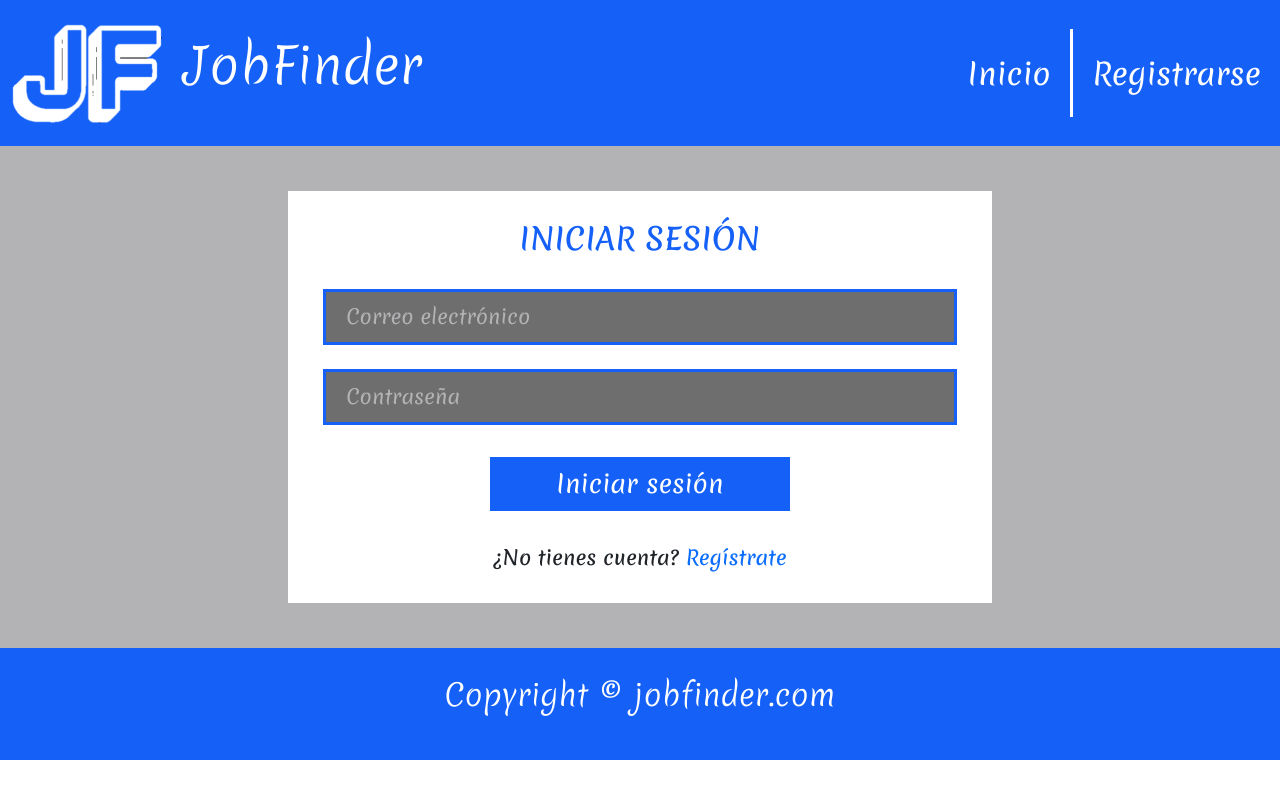
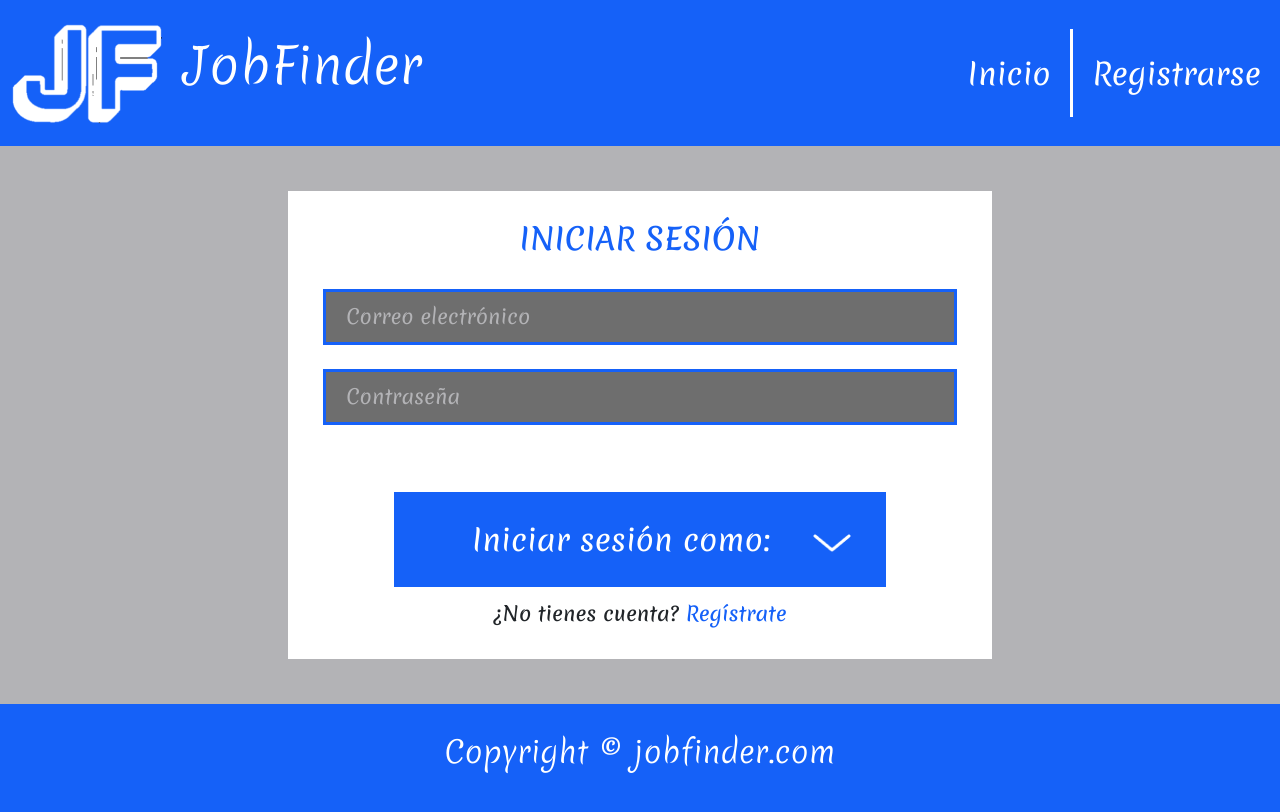
Before and after one commit to Sebastianlf270716/jobfinder-front, an Angular app: page /login in a window 1280 px wide. Shown: the top 812 px of the page. Built offline with nearby package versions, Linux system fonts and the light colour scheme; a web font is replaced by a local one.

Commit message:
Login listo, conexion con el back lista, falta guardar la respuesta en el local storage

```diff
--- a/src/app/components/pages/login/login.component.html
+++ b/src/app/components/pages/login/login.component.html
@@ -1,11 +1,44 @@
 <div class="contenido">
     <div class="contenedor">
         <h3 class="iniciar-sesion">INICIAR SESIÓN</h3>
-        <input type="text" placeholder="Correo electrónico" class="dato" />
-        <input type="password" placeholder="Contraseña" class="dato" />
-        <div style="width: 23%; margin: auto; min-width: 300px;">
-            <button class="btn-iniciar">Iniciar sesión</button>
+        <div *ngIf="mensage !== ''" class="dvErrorGeneral">
+            <p class="text-error">{{mensage}}</p>
         </div>
+        <form>
+            <div *ngIf="email.invalid && (email.dirty || email.touched)" class="dvError">
+                <small *ngIf="email.errors?.['required']" class="text-danger">Este campo es requerido</small>
+            </div>
+            <input type="email" placeholder="Correo electrónico" class="dato"
+            id="txtEmail" name="email" [(ngModel)]="formLogin.email"
+            #email="ngModel" required/>
+            <div *ngIf="contrasenia.invalid && (contrasenia.dirty || contrasenia.touched)" class="dvError">
+                <small *ngIf="contrasenia.errors?.['required']" class="text-danger">Este campo es requerido</small>
+            </div>
+            <input type="password" placeholder="Contraseña" class="dato"
+            id="txtContrasenia" name="contrasenia" [(ngModel)]="formLogin.contrasenia"
+            #contrasenia="ngModel" required/>
+            <div class="inputLogin">
+                <div (click)="desplegarCombo()" [ngClass]="cboLogin">
+                    <span>Iniciar sesión como:</span>
+                    <img src="./assets/img/flecha-select.png" alt="flecha" id="flecha-abajo" />
+                </div>
+                <div [ngClass]="cboLoginDesplegado" (click)="plegarCombo()">
+                    <div class="primeraFila">
+                        <span id="registrarseComo">Iniciar sesión como:</span>
+                        <img src="./assets/img/flecha-arriba.png" alt="flecha" id="flecha-arriba" />
+                    </div>
+                    <a (click)="onSubmit('empleador')">
+                        <p class="opcion">Empleador</p>
+                    </a>
+                    <a (click)="onSubmit('usuario')">
+                        <p class="opcion">Usuario</p>
+                    </a>
+                    <a (click)="onSubmit('administrador')">
+                        <p class="opcion">Administrador</p>
+                    </a>
+                </div>
+            </div>
+        </form>
         <h4 class="registrarse">
             ¿No tienes cuenta? <a href="/register-option">Regístrate</a>
         </h4>
--- a/src/app/components/pages/login/login.component.scss
+++ b/src/app/components/pages/login/login.component.scss
@@ -55,6 +55,74 @@
     padding-block: 15px;
 }
 
+.registrarse a {
+    color: #1561F8;
+}
+
 a{
     text-decoration: none;
+    color: inherit;
 }
+
+.cboLogin{
+    background-color: #1561F8;
+    width: 70%;
+    color: white;
+    border-width: 0;
+    font-size: clamp(17px, 2.3438vw, 100vw);
+    padding-inline: 35px;
+    padding-block: 25px;
+    margin-top: 55px;
+    margin-inline: auto;
+    cursor: pointer;
+}
+
+.cboLoginDesplegado{
+    background-color: #1561F8;
+    width: 70%;
+    color: white;
+    border-width: 0;
+    font-size: clamp(17px, 2.3438vw, 100vw);
+    margin-top: 55px;
+    margin-inline: auto;
+}
+
+.cboLogin:hover{
+    background-color: #1561f88c;
+}
+
+#flecha-abajo, #flecha-arriba{
+    float: right;
+    margin-top: 4%;
+    width: 9%;
+}
+
+.opcion, .primeraFila{
+    padding-top: 20px;
+    cursor: pointer;
+    margin: 0;
+    padding-inline: 35px;
+    padding-block: 25px;
+}
+
+.opcion{
+    border-top-width: 1px;
+    border-top-color: #8fb4ff8c;
+    border-top-style: solid;
+}
+
+.opcion:hover{
+    background-color: #82acff8e;
+}
+
+.ocultar{
+    display: none;
+}
+
+.dvErrorGeneral {
+    text-align: center;
+}
+
+.text-error {
+    color: red;
+}
--- a/src/app/components/pages/login/login.component.ts
+++ b/src/app/components/pages/login/login.component.ts
@@ -1,4 +1,5 @@
 import { Component, OnInit } from '@angular/core';
+import { LoginService } from 'src/app/services/login.service';
 
 @Component({
   selector: 'app-login',
@@ -7,9 +8,54 @@ import { Component, OnInit } from '@angular/core';
 })
 export class LoginComponent implements OnInit {
 
-  constructor() { }
+  mensage: string = '';
+  tipoUsuario: string = '';
+  cboLogin:string = "cboLogin";
+  cboLoginDesplegado:string = "ocultar";
+
+  formLogin: any = {
+    email: '',
+    contrasenia: ''
+  }
+
+  constructor(private loginService: LoginService) { }
 
   ngOnInit(): void {
   }
 
+  desplegarCombo() {
+    this.cboLogin="ocultar"
+    this.cboLoginDesplegado="cboLoginDesplegado"
+  }
+
+  plegarCombo() {
+    this.cboLoginDesplegado="ocultar"
+    this.cboLogin="cboLogin"
+  }
+
+  onSubmit(tipoUsuario: string){
+    this.tipoUsuario = tipoUsuario;
+    if(this.validarLogin()){
+      this.loginService.iniciarSesion(this.formLogin, this.tipoUsuario).subscribe({
+        next: response => {
+          //AQUI SE TRABAJA CON response
+        },
+        error: error => {
+          this.mensage = error;
+        }
+      });
+    }
+  }
+
+  validarLogin(): boolean{
+    if(this.formLogin.email.length > 80){
+      this.mensage = 'El correo no puede tener mas de 80 caracteres';
+      return false;
+    }
+    if(this.formLogin.contrasenia.length > 30){
+      this.mensage = 'La contraseña no puede tener mas de 30 caracteres';
+      return false;
+    }
+    return true;
+  }
 }
--- /dev/null
+++ b/src/app/services/login.service.ts
@@ -0,0 +1,33 @@
+import { HttpClient } from '@angular/common/http';
+import { Injectable } from '@angular/core';
+import { Observable } from 'rxjs';
+
+@Injectable({
+  providedIn: 'root'
+})
+export class LoginService {
+
+  private apiUrl = 'http://localhost:63780/api/';
+
+  constructor(private http: HttpClient) { }
+
+  iniciarSesion(formLogin: any, tipoUsuario: string): Observable<any>{
+    let apiUrlUser: string = '';
+
+    switch(tipoUsuario){
+      case 'empleador':
+        apiUrlUser = `${this.apiUrl}Empleador/IniciarSesion`;
+        break;
+      case 'usuario':
+        apiUrlUser = `${this.apiUrl}Usuario/IniciarSesion`;
+        break;
+      case 'administrador':
+        apiUrlUser = `${this.apiUrl}Administrador/IniciarSesion`;
+        break;
+      default:
+        console.error('El tipo de usuario no existe')
+        break;
+    }
+    return this.http.post(`${apiUrlUser}`, formLogin);
+  }
+}
```
Also changed, not shown: 1 other file (tests, documents, lock files or other folders).
